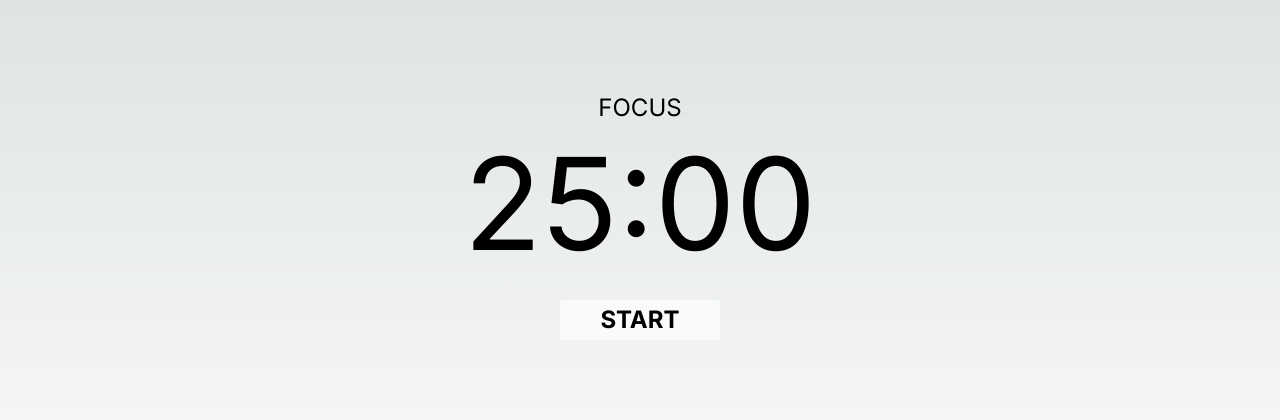
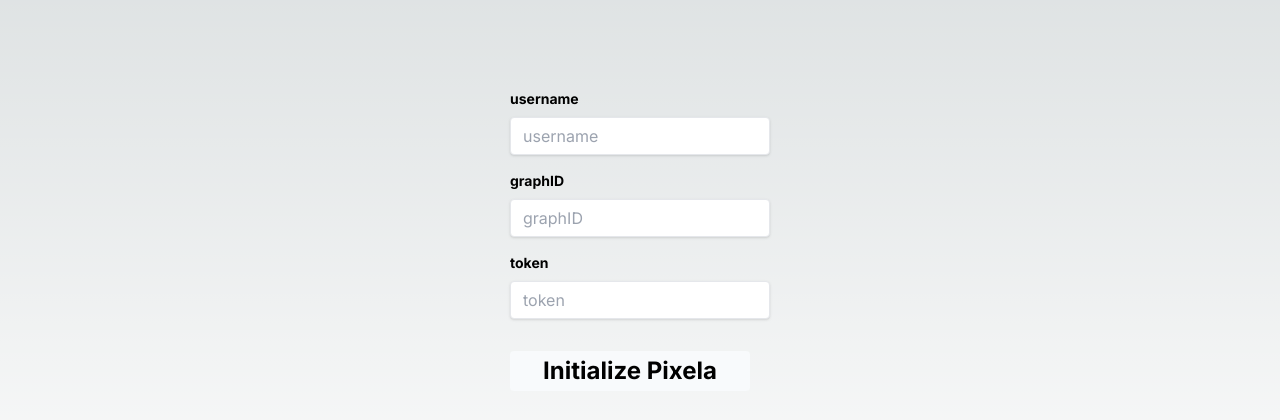
Before and after one commit to m0r1m0/pomorimo, a Next.js app: page / in a window 1280 px wide. Shown: the part 184-604 px from the top of the page. Built offline with nearby package versions, Linux system fonts and the light colour scheme.

Commit message:
feat: add pixela support

```diff
--- a/app/page.tsx
+++ b/app/page.tsx
@@ -3,8 +3,8 @@
 import { useRef, useState } from "react";
 import { useInterval } from "./hooks/useInterval";
 
-const FOCUS_DURATION = 25 * 60
-const BREAK_DURATION = 5 * 60
+const FOCUS_DURATION = 25 * 60;
+const BREAK_DURATION = 5 * 60;
 
 export default function Index() {
   const [count, setCount] = useState(FOCUS_DURATION);
@@ -12,6 +12,54 @@
   const [timerRunning, setTimerRunning] = useState(false);
   const [alarmPlaying, setAlarmPlaying] = useState(false);
   const alarmSoundRef = useRef<HTMLAudioElement | null>(null);
+  const [username, setUsername] = useState("");
+  const [graphID, setGraphID] = useState("");
+  const [token, setToken] = useState("");
+  const [isPixelaInitialized, setIsPixelaInitialized] = useState(false);
+  const [pixelQuantity, setPixelQuantity] = useState(0);
+  const dateText = getTodayDate();
+
+  const initializePixela = async () => {
+    const response = await retryFetch(`https://pixe.la/v1/users/${username}/graphs/${graphID}/${dateText}`,
+    {
+      headers: {
+        "X-USER-TOKEN": token,
+      },
+    });
+    if (response.ok) {
+      const { quantity } = await response.json();
+      setPixelQuantity(Number(quantity));
+      setIsPixelaInitialized(true);
+      return;
+    }
+
+    if (response.status === 404) {
+      setPixelQuantity(0);
+      setIsPixelaInitialized(true);
+      return;
+    }
+  };
+
+  const updatePixel = async () => {
+    const updatedPixelQuantity = pixelQuantity + 1;
+
+    const response = await retryFetch(
+      `https://pixe.la/v1/users/${username}/graphs/${graphID}/${dateText}`,
+      {
+        method: "PUT",
+        headers: {
+          "X-USER-TOKEN": token,
+        },
+        body: JSON.stringify({
+          quantity: updatedPixelQuantity.toString(),
+        }),
+      }
+    );
+
+    if (response.ok) {
+      setPixelQuantity(updatedPixelQuantity);
+    }
+  };
 
   useInterval(
     () => {
@@ -19,6 +67,7 @@
         if (isFocusMode) {
           setCount(BREAK_DURATION);
           setIsFocusMode(false);
+          updatePixel();
         } else {
           setCount(FOCUS_DURATION);
           setIsFocusMode(true);
@@ -68,18 +117,102 @@
       setTimerRunning(true);
       return;
     }
-  }
+  };
 
   return (
     <main className="flex min-h-screen flex-col items-center justify-center">
+      {isPixelaInitialized && (
+        <div className="flex flex-col items-center justify-center">
           <span className="text-2xl">{isFocusMode ? "FOCUS" : "BREAK"}</span>
-      <span className="text-9xl mt-4">{Math.floor(count / 60).toString().padStart(2, '0')}:{(count % 60).toString().padStart(2, '0')}</span>
+          <span className="text-9xl mt-4">
+            {Math.floor(count / 60)
+              .toString()
+              .padStart(2, "0")}
+            :{(count % 60).toString().padStart(2, "0")}
+          </span>
           <button
             className="mt-8 bg-slate-50 text-black font-bold w-40 h-10 text-2xl rounded"
             onClick={handleClick}
           >
             {alarmPlaying || timerRunning ? "STOP" : "START"}
           </button>
+        </div>
+      )}
+      {!isPixelaInitialized && (
+        <div className="mt-12 flex flex-col">
+          <div className="flex flex-col">
+            <label className="block text-sm font-bold mb-2" htmlFor="username">
+              username
+            </label>
+            <input
+              className="shadow appearance-none border rounded w-full py-2 px-3 text-gray-700 leading-tight focus:outline-none focus:shadow-outline"
+              id="username"
+              type="text"
+              placeholder="username"
+              onChange={(v) => {
+                setUsername(v.target.value);
+              }}
+            />
+          </div>
+          <div className="flex flex-col mt-4">
+            <label className="block text-sm font-bold mb-2" htmlFor="graphid">
+              graphID
+            </label>
+            <input
+              className="shadow appearance-none border rounded w-full py-2 px-3 text-gray-700 leading-tight focus:outline-none focus:shadow-outline"
+              id="graphid"
+              type="text"
+              placeholder="graphID"
+              onChange={(v) => {
+                setGraphID(v.target.value);
+              }}
+            />
+          </div>
+          <div className="flex flex-col mt-4">
+            <label className="block text-sm font-bold mb-2" htmlFor="token">
+              token
+            </label>
+            <input
+              className="shadow appearance-none border rounded w-full py-2 px-3 text-gray-700 leading-tight focus:outline-none focus:shadow-outline"
+              id="token"
+              type="text"
+              placeholder="token"
+              onChange={(v) => {
+                setToken(v.target.value);
+              }}
+            />
+          </div>
+          <button
+            className="mt-8 bg-slate-50 text-black font-bold w-60 h-10 text-2xl rounded"
+            onClick={initializePixela}
+          >
+            {"Initialize Pixela"}
+          </button>
+        </div>
+      )}
     </main>
   );
 }
+
+function getTodayDate() {
+  var today = new Date();
+  var year = today.getFullYear().toString();
+  var month = (today.getMonth() + 1).toString().padStart(2, "0");
+  var day = today.getDate().toString().padStart(2, "0");
+  var formattedDate = year + month + day;
+  return formattedDate;
+}
+
+const retryFetch = async (
+  input: RequestInfo | URL,
+  init?: RequestInit
+): Promise<Response> => {
+  const response = await fetch(input, init);
+  if (response.status === 503) {
+    const body = await response.json();
+    if (body.isRejected) {
+      return await retryFetch(input, init);
+    }
+  }
+  return response;
+};
```
Lines whose indentation alone changed are shown as unchanged.
